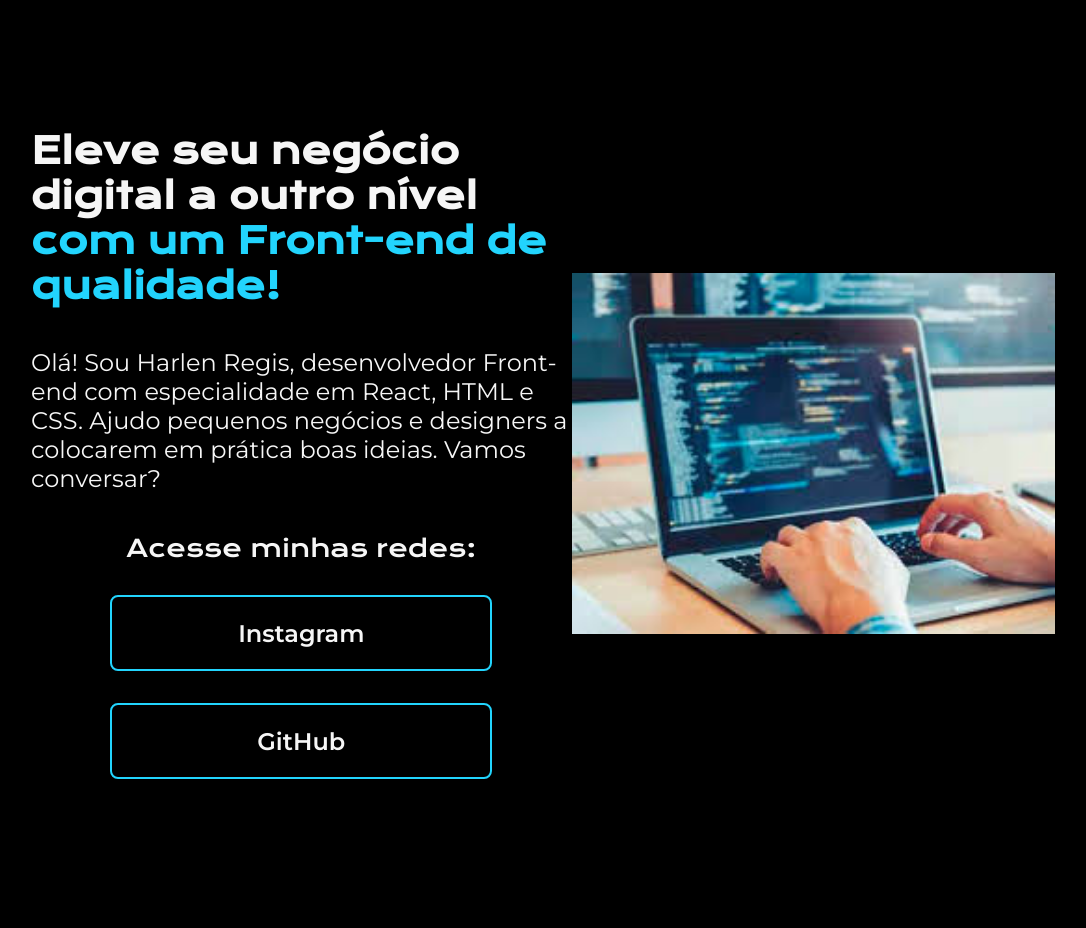
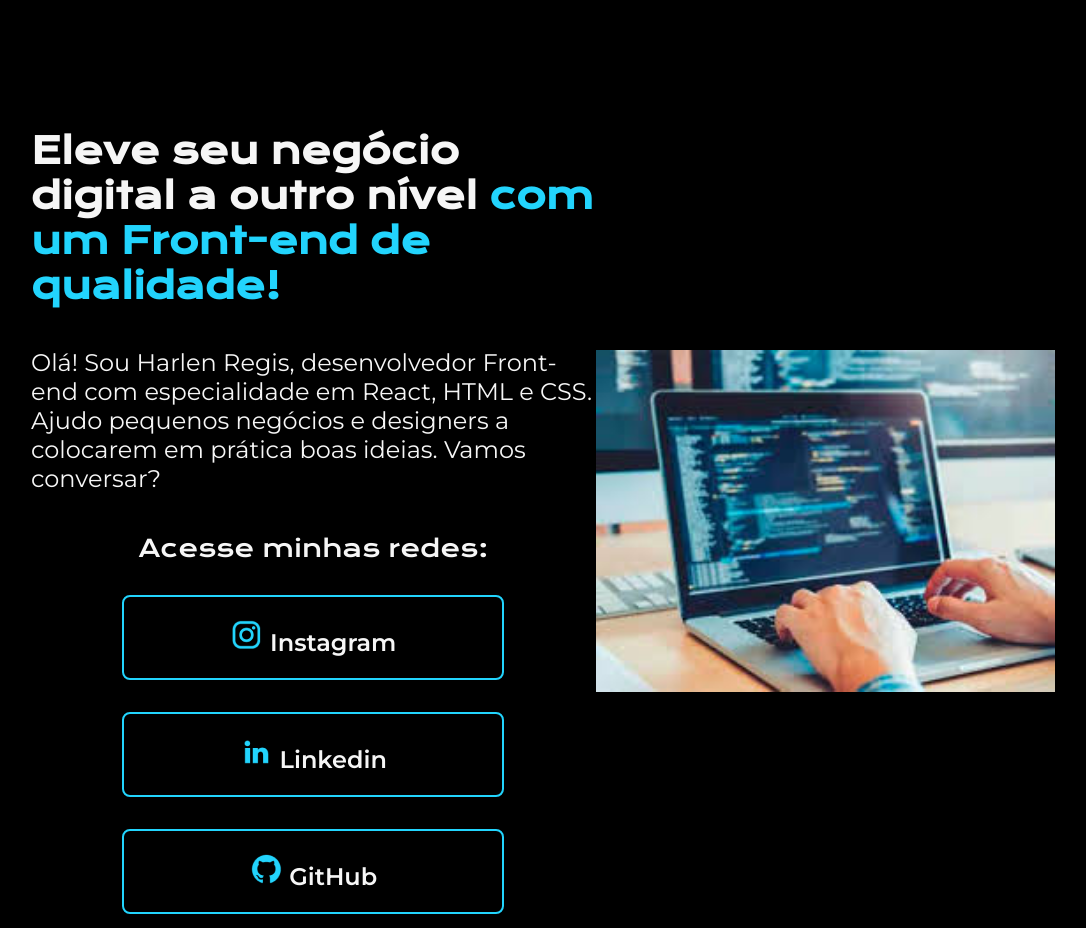
Before and after one commit to harlenregis/portfolio, a plain HTML site: page index.html in a window 1280 px wide. Shown: the whole page, without its empty margins (97-1183 px from the left). Drawn offline with nearby package versions, Linux system fonts and the light colour scheme.

Commit message:
Inserindo ícones nos botões

```diff
--- a/index.html
+++ b/index.html
@@ -20,11 +20,21 @@
                 negócios e designers a colocarem em prática boas ideias. Vamos conversar?</p>
             <div class="apresentacao__links">
                 <h2 class="apresentacao__links__subtitulo">Acesse minhas redes:</h2>
-                <a class="apresentacao__links__link" href="https://instagram.com/harlenregis">Instagram</a>
-                <a class="apresentacao__links__link" href="https://github.com/harlenregis">GitHub</a>
+                <a class="apresentacao__links__link" href="https://instagram.com/harlenregis">
+                    <img src="./assets/instagram.png">
+                    Instagram
+                </a>
+                <a class="apresentacao__links__link" href="https://www.linkedin.com/in/harlen-regis-50254640/">
+                    <img src="./assets/linkedin.png">
+                    Linkedin
+                </a>
+                <a class="apresentacao__links__link" href="https://github.com/harlenregis">
+                    <img src="./assets/github.png">
+                    GitHub
+                </a>
             </div>
         </section>
-        <img src="foto.jpeg" alt="Foto de uma pessoa programando">
+        <img class="imagem_principal" src="./assets/foto.jpeg" alt="Foto de uma pessoa programando">
     </main>
     <footer></footer>
 </body>
--- a/style.css
+++ b/style.css
@@ -12,8 +12,8 @@ body {
     color: #f6f6f6;
 }
 
-img {
-    width: 550px;
+.imagem_principal {
+    width: 500px;
 }
 
 .titulo-destaque {
```
Also changed, not shown: assets/Imagem.png (added), assets/foto.jpeg (renamed from foto.jpeg), assets/github.png (added), assets/instagram.png (added), assets/linkedin.png (added), assets/twitch.png (added), assets/twitter-novo.png (added), assets/twitter.png (added).
